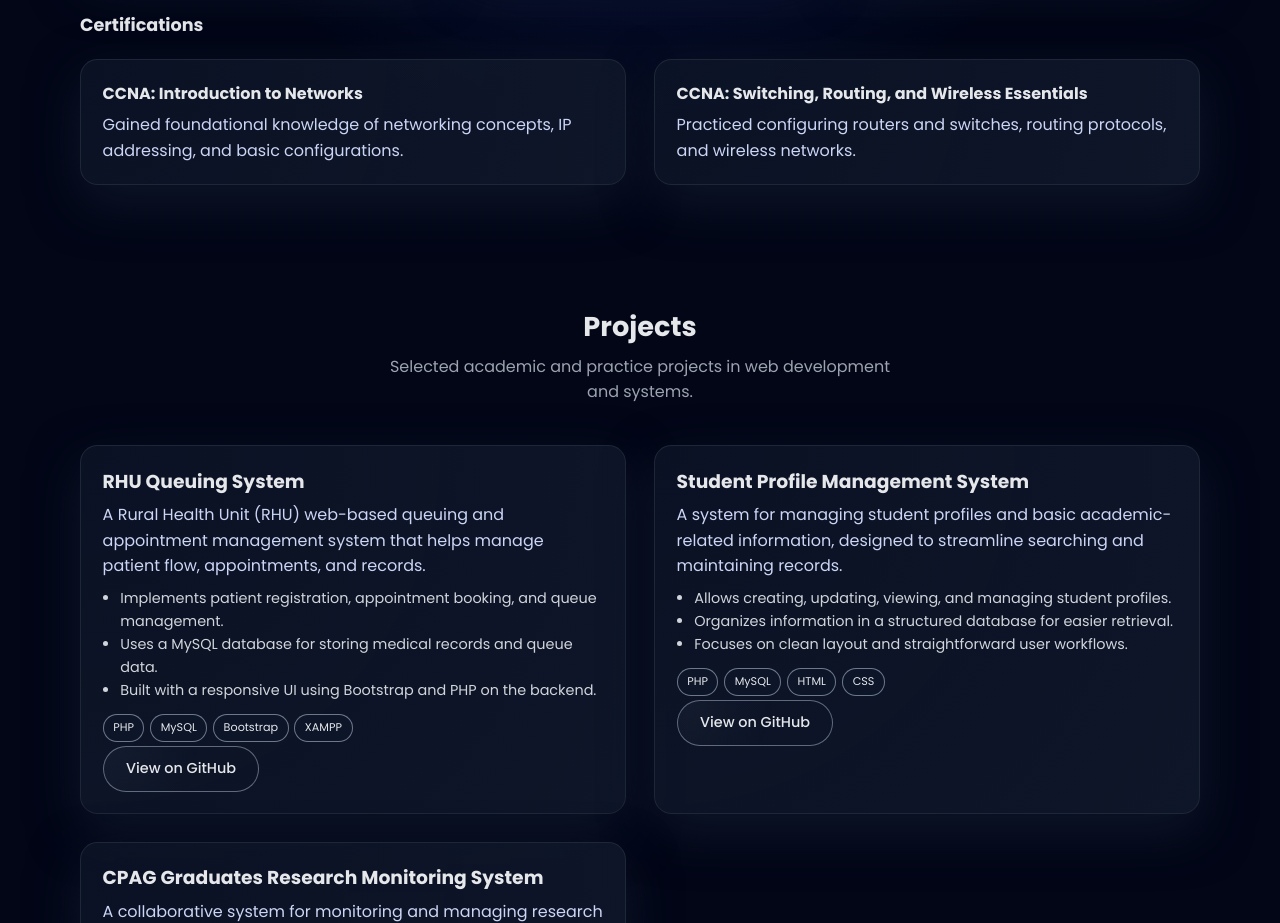
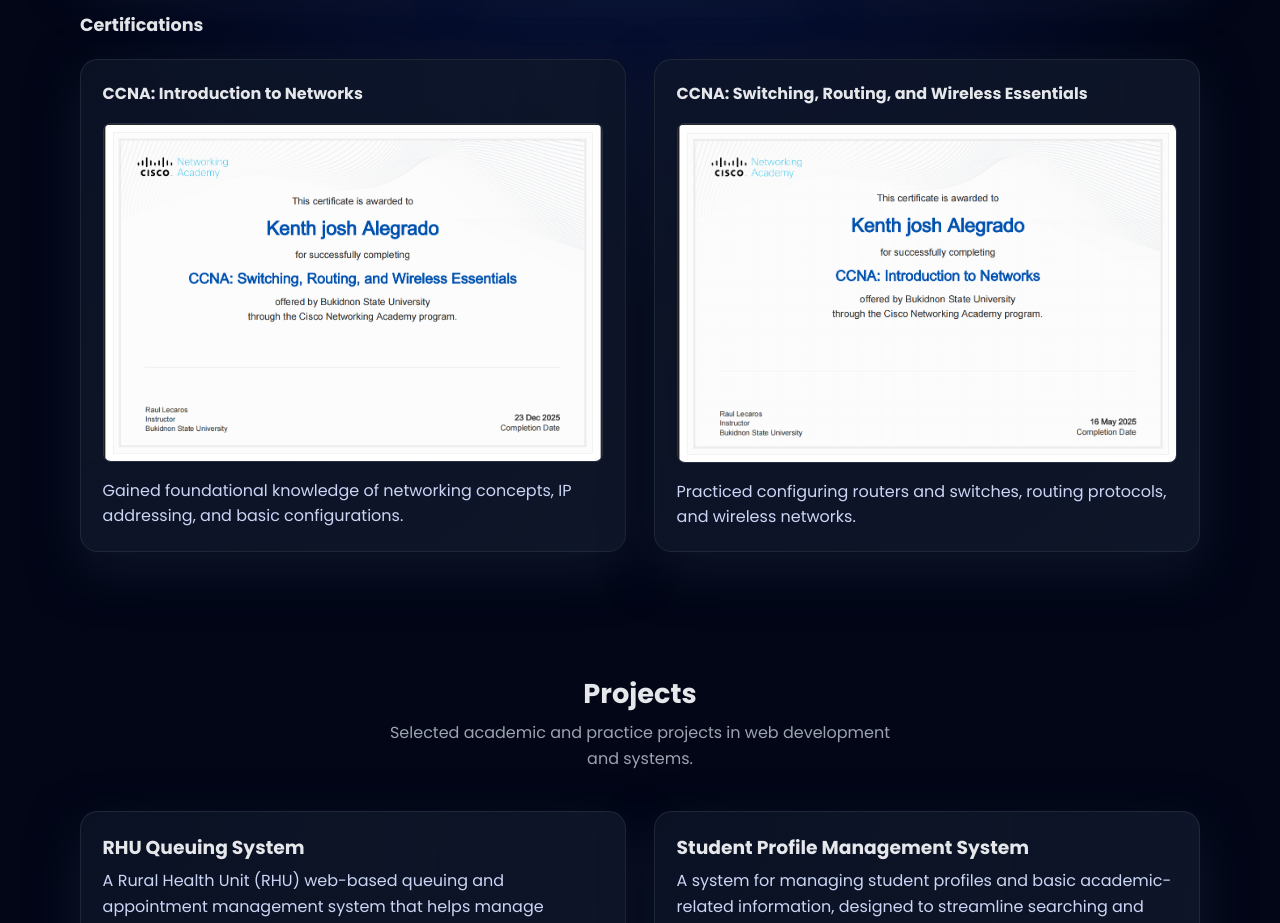
Before and after one commit to kenyukii/portfolio, a plain HTML site: page index.html in a window 1280 px wide. Shown: the part 1680-2603 px from the top of the page. Drawn offline with Linux system fonts and the light colour scheme.

Commit message:
Add CCNA certificate images to portfolio

```diff
--- a/index.html
+++ b/index.html
@@ -172,6 +172,12 @@
           <div class="grid two-col">
             <div class="card">
               <h4>CCNA: Introduction to Networks</h4>
+              <div class="certificate-image">
+                <img
+                  src="assets/ccna-intro-networks.png"
+                  alt="CCNA Introduction to Networks Certificate"
+                />
+              </div>
               <p class="muted">
                 Gained foundational knowledge of networking concepts, IP
                 addressing, and basic configurations.
@@ -179,6 +185,12 @@
             </div>
             <div class="card">
               <h4>CCNA: Switching, Routing, and Wireless Essentials</h4>
+              <div class="certificate-image">
+                <img
+                  src="assets/ccna-switching-routing.png"
+                  alt="CCNA Switching, Routing and Wireless Essentials Certificate"
+                />
+              </div>
               <p class="muted">
                 Practiced configuring routers and switches, routing protocols,
                 and wireless networks.
--- a/styles.css
+++ b/styles.css
@@ -367,6 +367,25 @@ a {
   color: #cbd5f5;
 }
 
+.certificate-image {
+  margin: 1rem 0;
+  border-radius: 0.5rem;
+  overflow: hidden;
+  background: rgba(15, 23, 42, 0.5);
+  border: 1px solid rgba(148, 163, 184, 0.2);
+}
+
+.certificate-image img {
+  width: 100%;
+  height: auto;
+  display: block;
+  transition: transform 0.3s ease;
+}
+
+.certificate-image:hover img {
+  transform: scale(1.02);
+}
+
 .muted {
   color: #9ca3af;
 }
```
Also changed, not shown: assets/ccna-intro-networks.png (added), assets/ccna-switching-routing.png (added).
